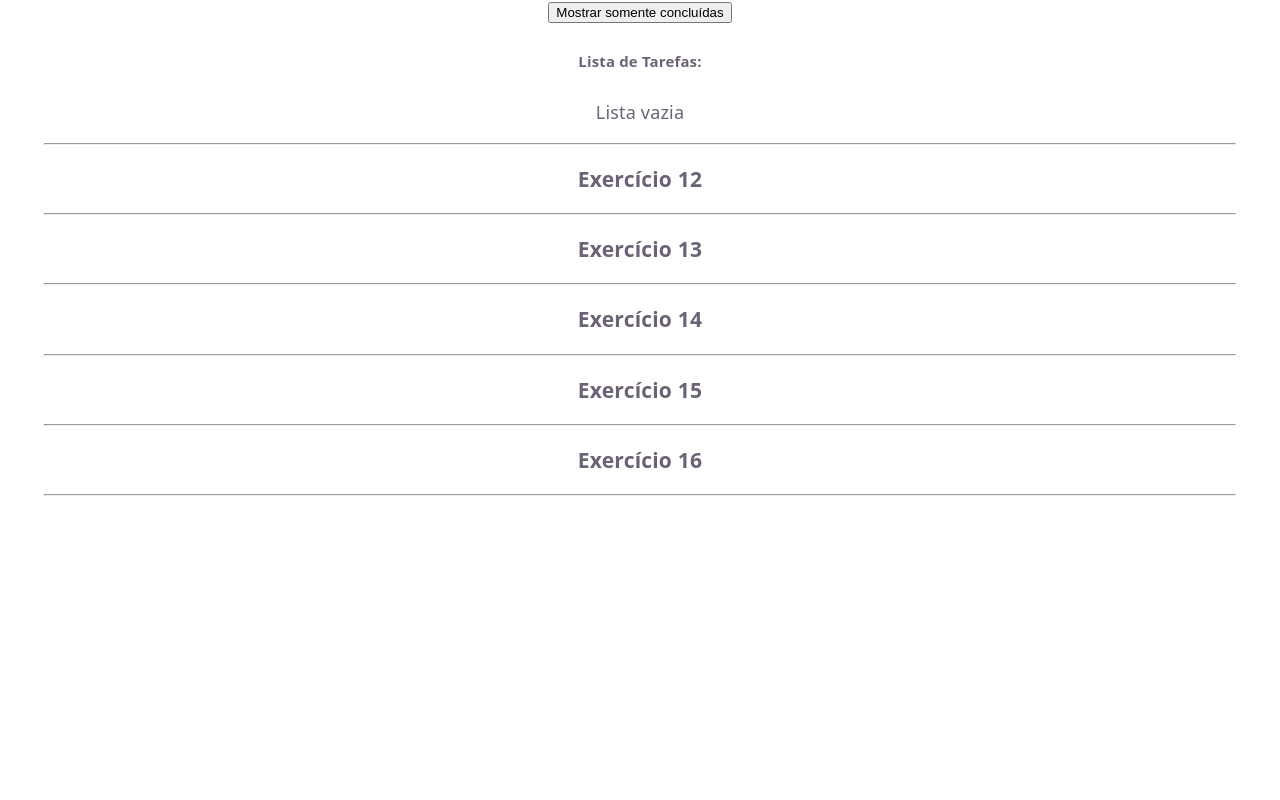
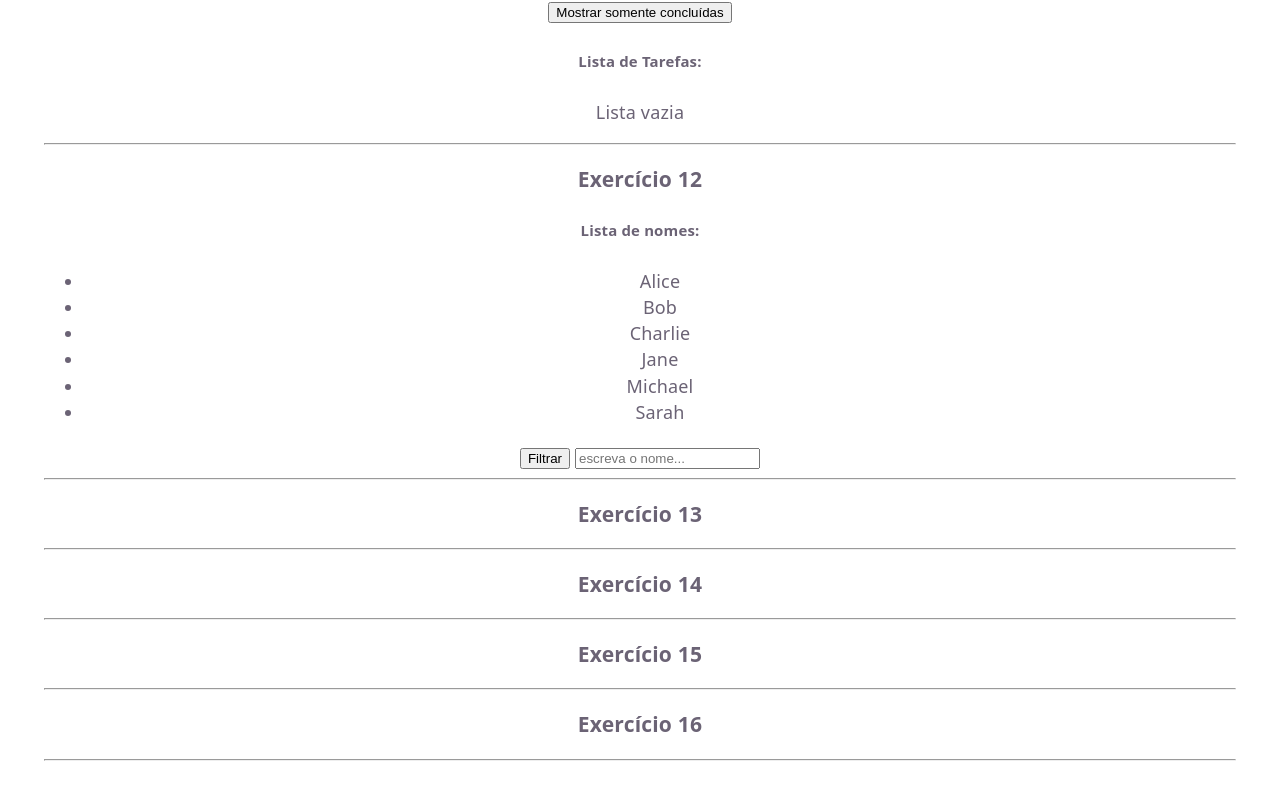
Before and after one commit to dans-lp/Daniel-Lages-AT-DR2, a React (Vite) app: page / in a window 1280 px wide. Shown: the part 2476-3276 px from the top of the page. Before the commit the page ends 3025 px from the top, so only its background shows below. Built offline with nearby package versions, Linux system fonts and the light colour scheme.

Commit message:
ex12 em construção, falta pouco

```diff
--- a/src/App.jsx
+++ b/src/App.jsx
@@ -2,6 +2,7 @@ import './App.css'
 import Ex1 from './Folder_1/Ex1';
 import Ex10 from './Folder_10/Ex10';
 import Ex11 from './Folder_11/Ex11';
+import Ex12 from './Folder_12/Ex12';
 import Ex2 from './Folder_2/Ex2';
 import Ex3 from './Folder_3/Ex3';
 import Ex4 from './Folder_4/Ex4';
@@ -32,7 +33,7 @@ function App() {
          <h3>Exercício 9</h3><Ex9 /><hr />
          <h3>Exercício 10</h3><Ex10 /><hr />
          <h3>Exercício 11</h3><Ex11 /><hr />
-         <h3>Exercício 12</h3><hr />
+         <h3>Exercício 12</h3><Ex12 /><hr />
          <h3>Exercício 13</h3><hr />
          <h3>Exercício 14</h3><hr />
          <h3>Exercício 15</h3><hr />
--- a/src/Folder_12/Ex12.jsx
+++ b/src/Folder_12/Ex12.jsx
@@ -1,6 +1,31 @@
+import { useState } from "react";
+
+function DataList({ data }) {
+   return (
+      <div>
+         <ul>
+            {data.map((item) =>
+               <li key={item.id}>
+                  {item.name}
+               </li>
+            )}
+         </ul>
+      </div>
+   );
+}
+
+
+function ListItem({ nomeSubmetido, lista }) {
+
+   return (
+      <>
+      </>
+   );
+}
+
+
 
 function Ex12() {
-
 
    const items = [
       { id: 1, name: "Alice" },
@@ -11,12 +36,35 @@ function Ex12() {
       { id: 6, name: "Sarah" },
    ];
 
+   const [inputText, setInputText] = useState('');
+   const [nameSubmit, setNameSubmit] = useState('');
+
+   const handleSubmit = (e) => {
+      e.preventDefault();
+
+      if (inputText.trim() == '') return;
+
+      setNameSubmit(e);
+      console.log(e);
+
+      setInputText('');
+   };
 
 
 
    return (
       <div>
-
+         <h5>Lista de nomes:</h5>
+         <DataList data={items} />
+         <form onSubmit={handleSubmit}>
+            <button type="submit" style={{ marginRight: "5px" }}>Filtrar</button>
+            <input
+               type="text"
+               value={inputText}
+               onChange={(e) => setInputText(e.target.value)}
+               placeholder="escreva o nome..."
+            />
+         </form>
       </div>
    );
 }
```
